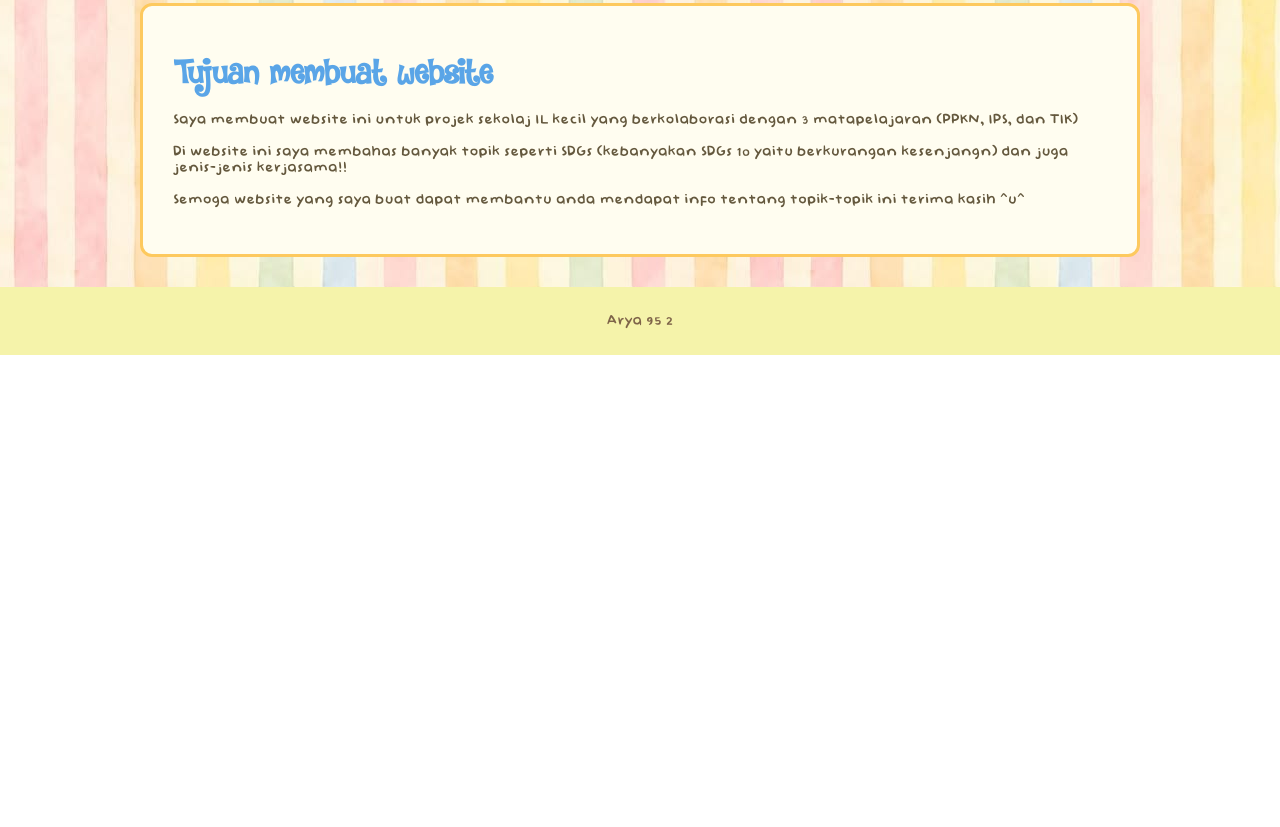
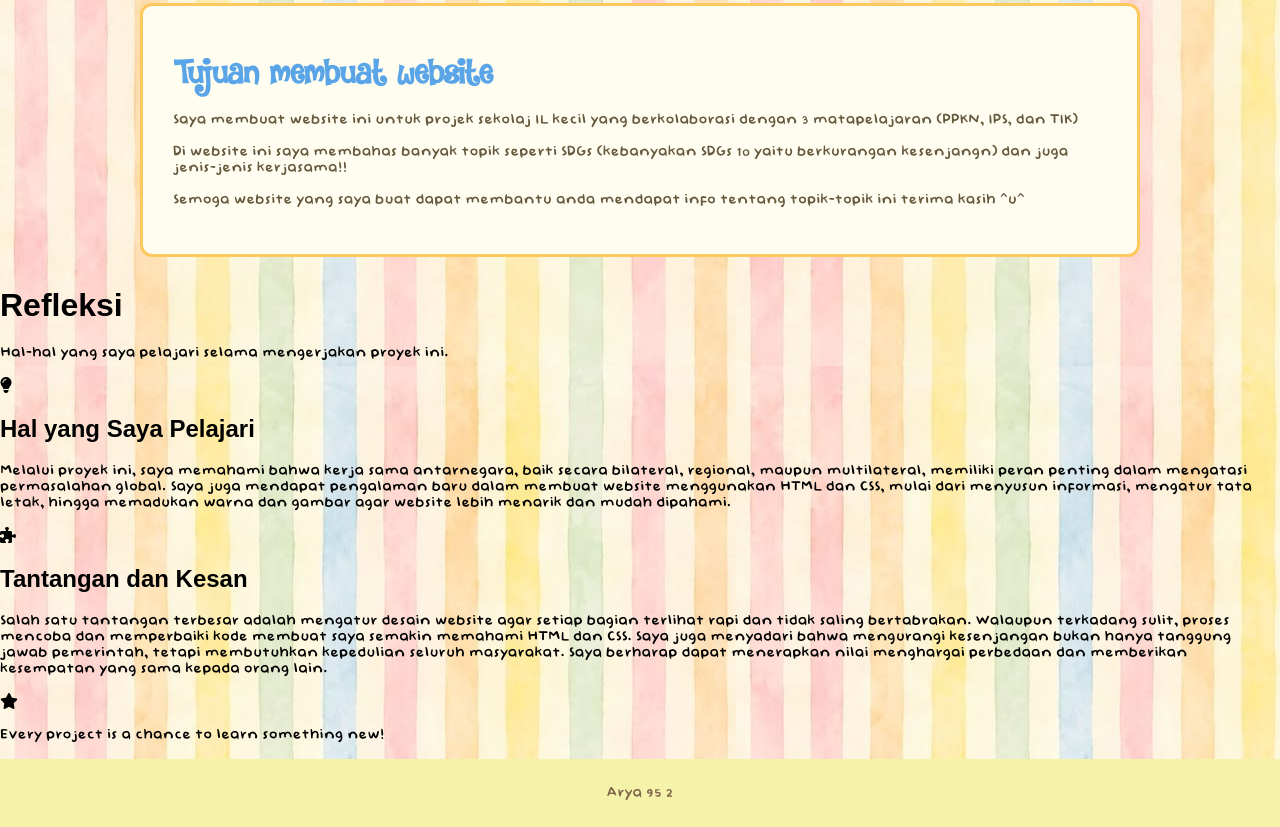
Before and after one commit to lepipin/SDGs-10-IL-kecil-2026, a plain HTML site: page kita.html in a window 1280 px wide. Shown: the part 738-1565 px from the top of the page. Before the commit the page ends 1093 px from the top, so only its background shows below. Drawn offline with Linux system fonts and the light colour scheme.

Commit message:
Update kita.html

```diff
--- a/kita.html
+++ b/kita.html
@@ -1,7 +1,7 @@
 <!DOCTYPE html>
 <html>
 <head>
-    <title>Tentang Kita</title>
+    <title>Layout HTML dan CSS</title>
     <link rel="stylesheet" href="webcolab.css">
     <link rel="stylesheet" href="https://cdnjs.cloudflare.com/ajax/libs/font-awesome/6.5.0/css/all.min.css">
     <link rel="stylesheet" href="Kita.css">
@@ -29,7 +29,7 @@
             </div>
         </li>
 
-        <li><a href="Poster.html">Poster</a></li>
+        <li><a href="poster.html">Poster</a></li>
 
         <li class="dropdown">
     <a href="Tentang.html">SDGs 10</a>
@@ -54,7 +54,7 @@
             </div>
         </li>
 
-        <li><a href="kita.html">Tentang kita</a></li>
+        <li><a href="Kita.html">Tentang kita</a></li>
 
         <li><a href="Solusi.html">Solusi</a></li>
 
@@ -97,6 +97,61 @@
         </div>
     </div>
 
+    <div class="reflection">
+    <div class="reflection-heading">
+        <h1>Refleksi</h1>
+        <p>Hal-hal yang saya pelajari selama mengerjakan proyek ini.</p>
+    </div>
+
+    <div class="reflection-grid">
+
+        <div class="reflection-card learning">
+            <div class="reflection-icon">
+                <i class="fa-solid fa-lightbulb"></i>
+            </div>
+
+            <h2>Hal yang Saya Pelajari</h2>
+
+            <p>
+                Melalui proyek ini, saya memahami bahwa kerja sama antarnegara,
+                baik secara bilateral, regional, maupun multilateral, memiliki
+                peran penting dalam mengatasi permasalahan global. Saya juga
+                mendapat pengalaman baru dalam membuat website menggunakan
+                HTML dan CSS, mulai dari menyusun informasi, mengatur tata letak,
+                hingga memadukan warna dan gambar agar website lebih menarik
+                dan mudah dipahami.
+            </p>
+        </div>
+
+        <div class="reflection-card challenge">
+            <div class="reflection-icon">
+                <i class="fa-solid fa-puzzle-piece"></i>
+            </div>
+
+            <h2>Tantangan dan Kesan</h2>
+
+            <p>
+                Salah satu tantangan terbesar adalah mengatur desain website
+                agar setiap bagian terlihat rapi dan tidak saling bertabrakan.
+                Walaupun terkadang sulit, proses mencoba dan memperbaiki kode
+                membuat saya semakin memahami HTML dan CSS. Saya juga menyadari
+                bahwa mengurangi kesenjangan bukan hanya tanggung jawab
+                pemerintah, tetapi membutuhkan kepedulian seluruh masyarakat.
+                Saya berharap dapat menerapkan nilai menghargai perbedaan dan
+                memberikan kesempatan yang sama kepada orang lain.
+            </p>
+        </div>
+
+    </div>
+
+    <div class="reflection-ending">
+        <i class="fa-solid fa-star"></i>
+        <p>
+            Every project is a chance to learn something new!
+        </p>
+    </div>
+</div>
+
     <div class="footer">
         <p>Arya 95 2</p>
     </div>
```
